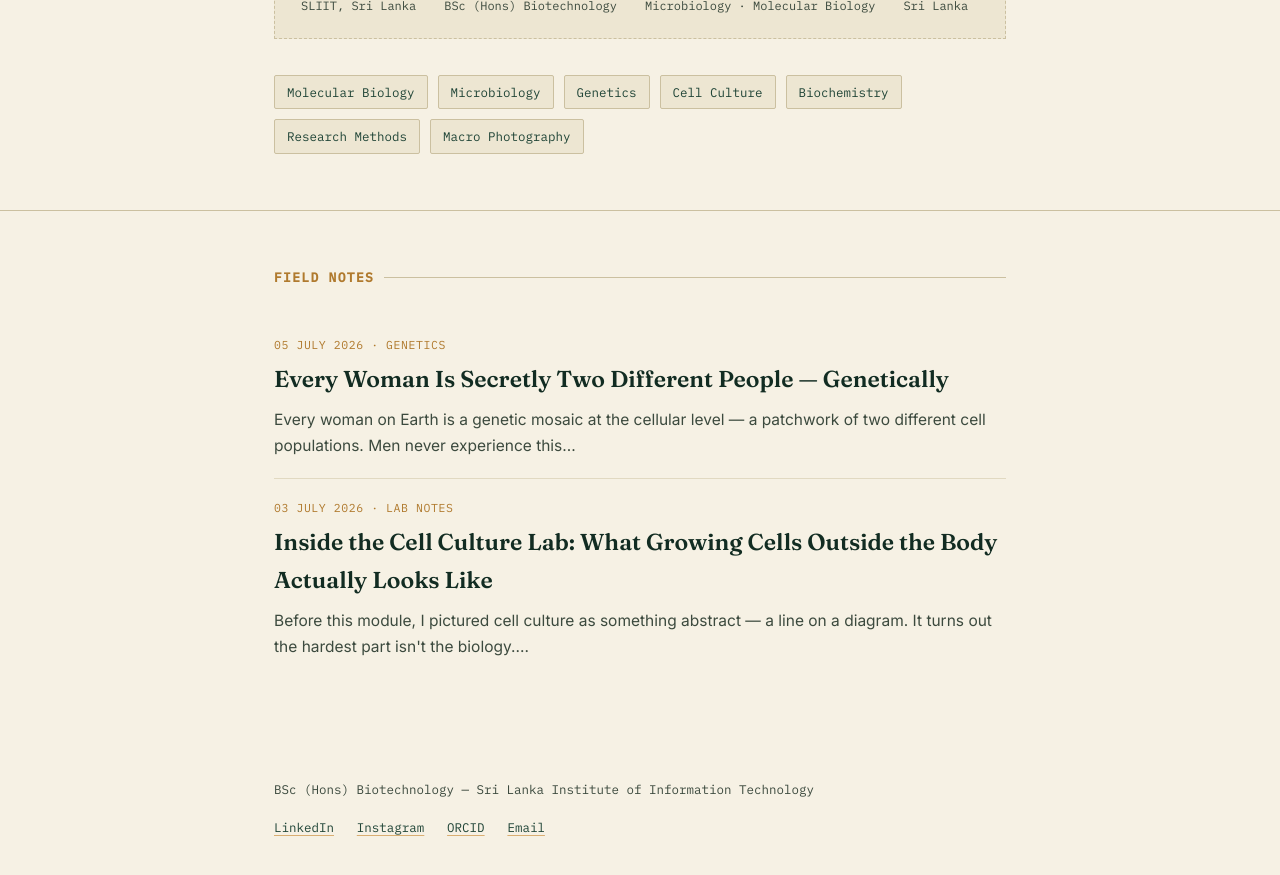
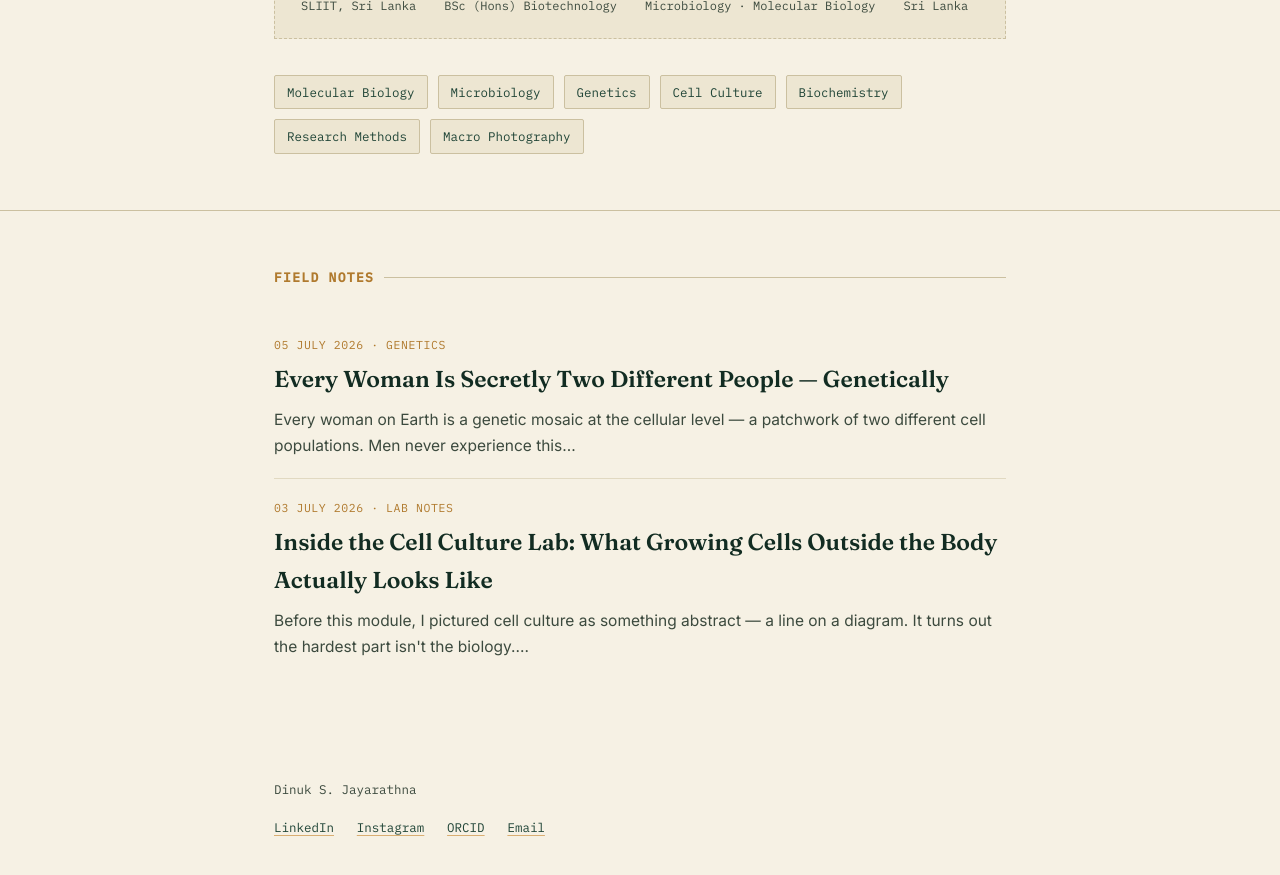
Before and after one commit to DinukSJayarathna/field-notes, a Jekyll site: the page built from index.html, in a window 1280 px wide and 900 px high, scrolled down 1295 px. Shown: the top 875 px of the window. Built offline with Jekyll 4.4.1, drawn with Linux system fonts in a browser that asks for light colours.

Commit message:
Update default.html

```diff
--- a/_layouts/default.html
+++ b/_layouts/default.html
@@ -29,7 +29,7 @@
 
 <footer class="site-footer" id="contact">
   <div class="wrap">
-    <p>BSc (Hons) Biotechnology — Sri Lanka Institute of Information Technology</p>
+    <p>Dinuk S. Jayarathna</p>
     <div class="links">
       <a href="https://www.linkedin.com/in/dinuk-s-jayarathna-491014310">LinkedIn</a>
       <a href="https://instagram.com/dinuk_s_jayarathna">Instagram</a>
```
